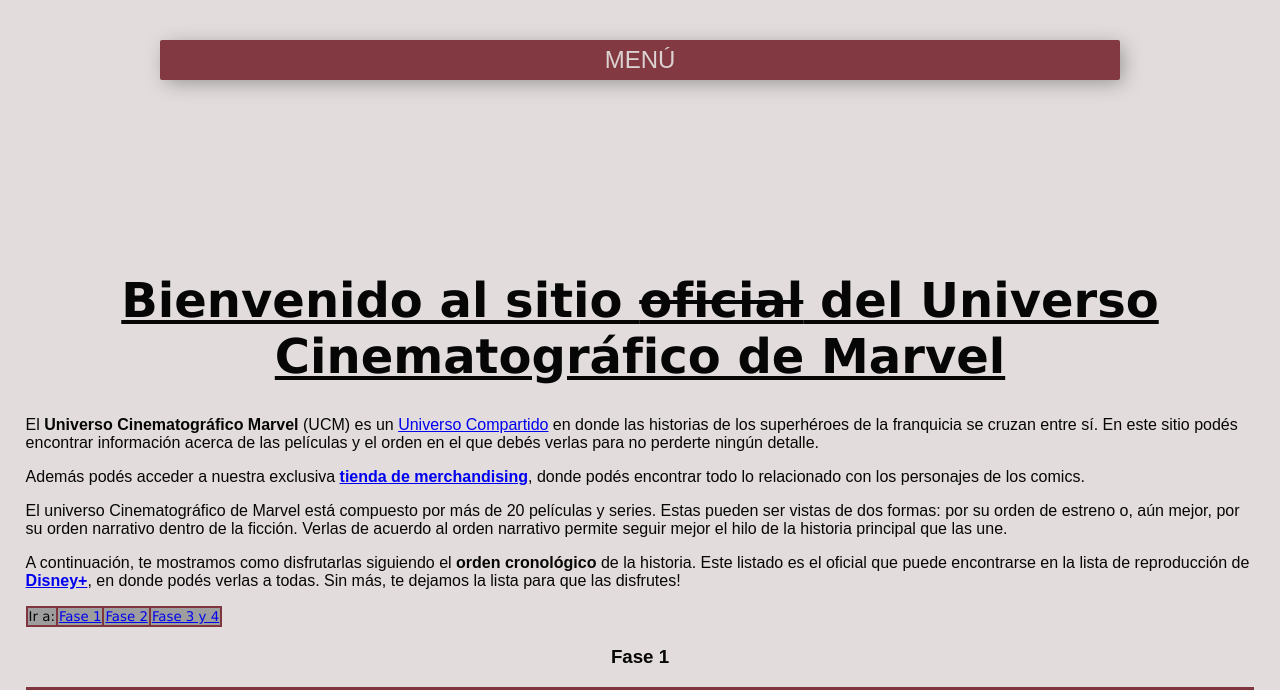
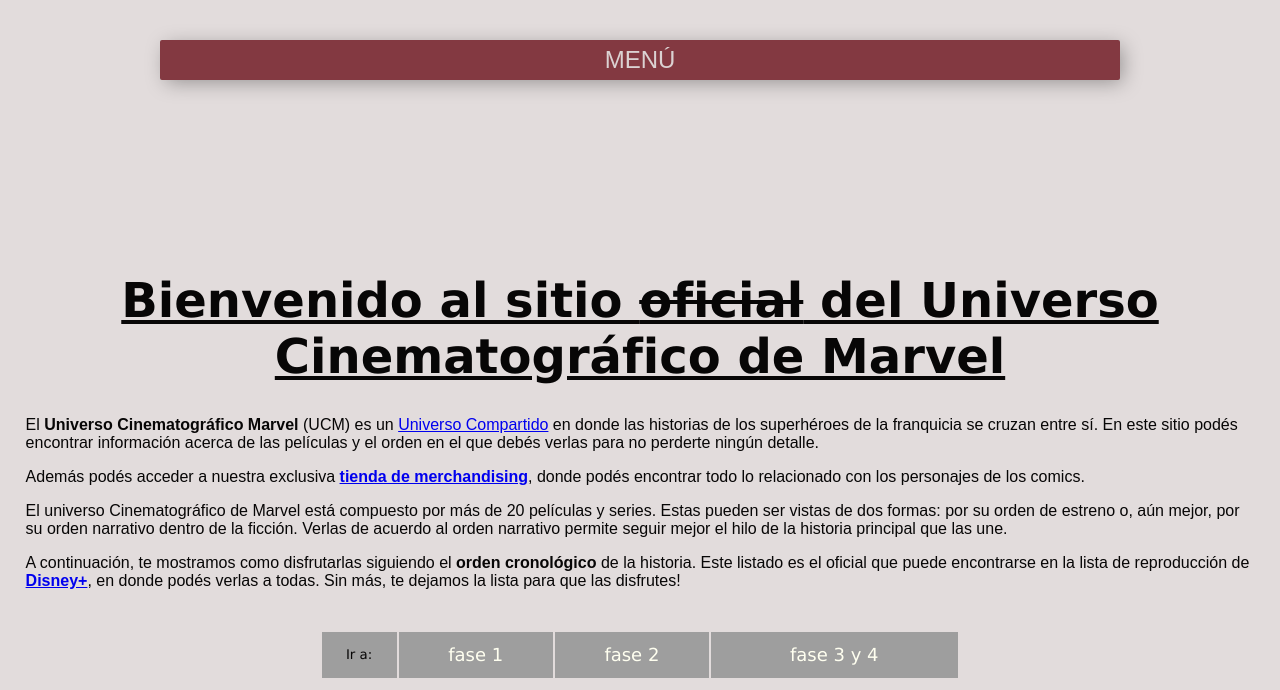
Before and after one commit to CaroBima/ISPC_ProgramacionWeb1, a PHP site: page / in a window 1280 px wide. Shown: the part 314-1004 px from the top of the page. Run offline with PHP 8.4, Linux system fonts and the light colour scheme; grey boxes are pictures that could not be loaded.

Commit message:
Update estilos.css

```diff
--- a/Actividad 2/css/estilos.css
+++ b/Actividad 2/css/estilos.css
@@ -178,3 +178,70 @@
 table #navegacion {
   background-color: #777070;
 }
+
+/* -------------------------            Tablas  menu fases        --------------------- */
+.navegacion {
+  background-color: #e2dcdc;
+  margin: auto;
+  margin-top: 40px;
+  position: relative;
+  width: 50vw;
+  min-width: 100px;
+  height: 50px;
+}
+
+.navegacion:hover {
+  transform: translateY(-2px);
+  box-shadow: 2px 2px 5px -1px rgba(0, 0, 0, 0.35);
+}
+.navegacion:hover:active {
+  transform: translateY(10px);
+  box-shadow: 0px -1px 2px 0px rgba(0, 0, 0, 0.35);
+}
+
+.navegacion td:hover {
+  background: #b25351;
+  transition: background 0.45s;
+}
+
+.navegacion td {
+  padding-left: 0;
+  padding-top: 0;
+  margin-top: 0;
+  list-style: none;
+  overflow: hidden;
+  text-align: right;
+  margin-bottom: 22px;
+  text-align: center;
+  transition: all 0.4s ease-out;
+  height: 100%;
+}
+
+.navegacion td tr {
+  border-radius: 2px;
+  position: relative;
+  display: inline-block;
+  margin-left: 35px;
+  line-height: 1.5;
+  width: 100%;
+  margin: 0;
+  margin-bottom: 5px;
+  background: #833941;
+  transition: background 3s;
+  box-shadow: 2px 2px 10px -2px rgba(0, 0, 0, 0.35);
+}
+
+.navegacion td tr:hover {
+  background: #b25351;
+  transition: background 0.45s;
+}
+
+.navegacion td a {
+  display: block;
+  color: ivory;
+  text-transform: lowercase;
+  font-size: 18px;
+  font-weight: 200;
+  text-decoration: none;
+  transition: color 0.3s;
+}
```
